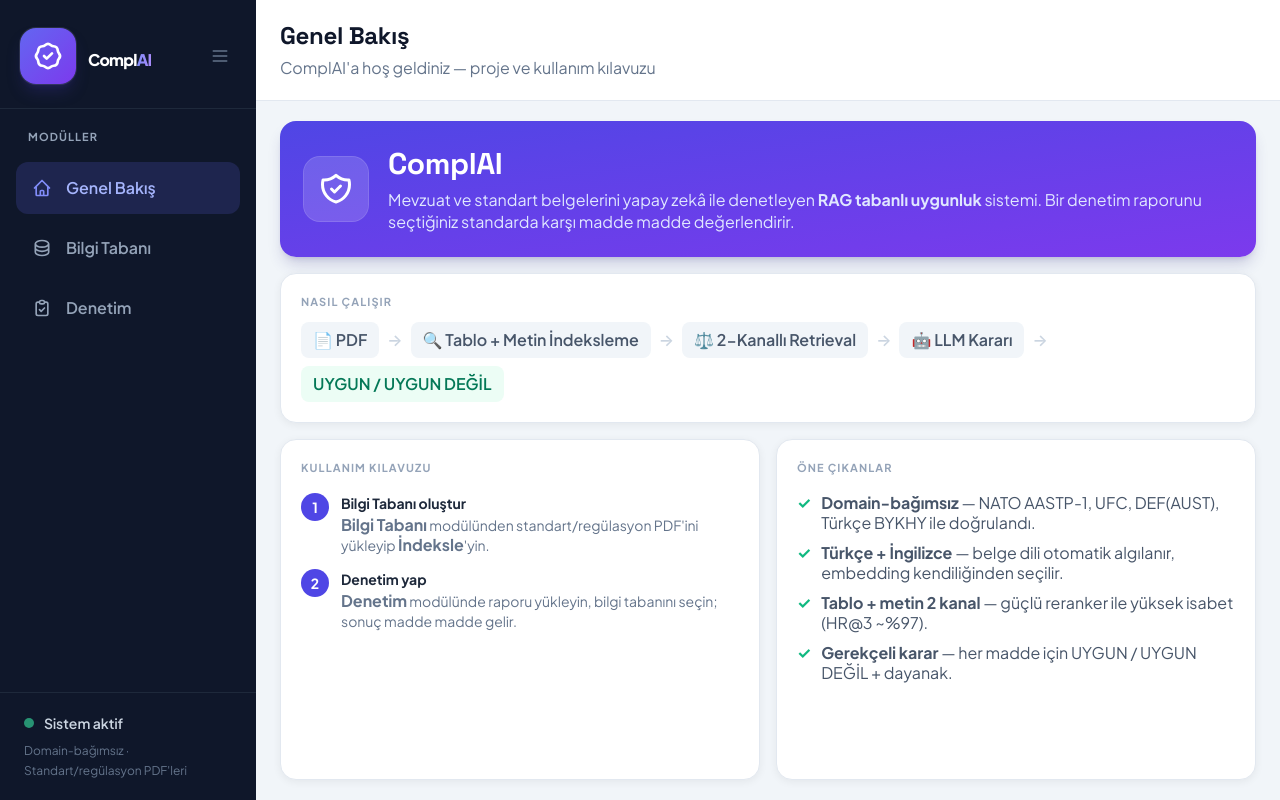
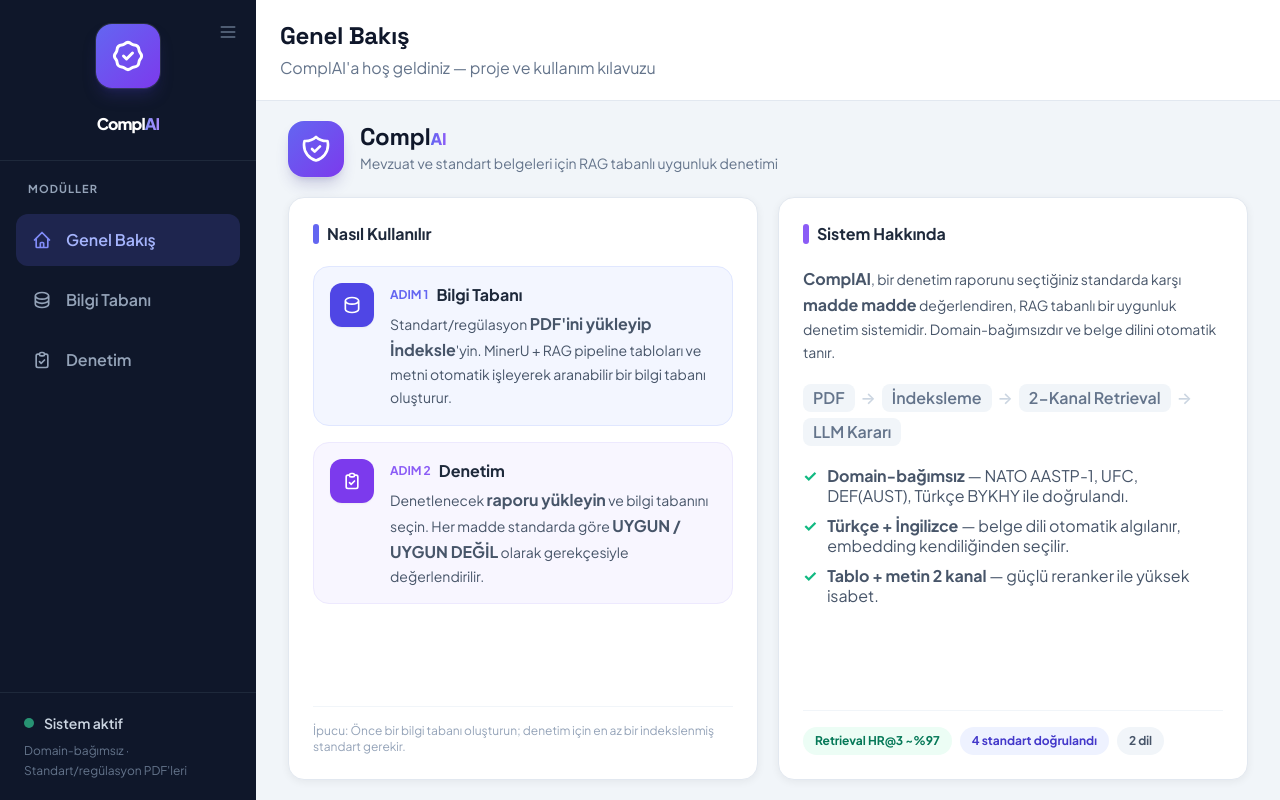
Before and after one commit to tatabey/GraduationProject, a FastAPI app: page / in a window 1280 px wide. Run offline with FastAPI, Linux system fonts and the light colour scheme; some libraries are stand-ins or nearby versions.

Commit message:
Arayuz: Genel Bakis yeniden tasarim (sol kullanim / sag sistem) + logo dikey-buyuk
- Genel Bakis profesyonel iki-sutun: SOL "Nasil Kullanilir" (2 modul karti, ikon+adim),
  SAG "Sistem Hakkinda" (tanim + mini pipeline + ozellikler + metrik rozetleri).
  Scrollsuz (grid lg:grid-cols-2, flex-1 min-h-0, kartlar flex-col).
- Logo+isim buyutuldu ve dikey-ortali yapildi: ikon w-16 ustte, marka text-4xl altta
  (isim yatay duzende sidebar'a sigmiyordu). Menu butonu absolute top-right'a alindi.

```diff
--- a/system/templates/index.html
+++ b/system/templates/index.html
@@ -80,27 +80,27 @@
          style="min-height:100vh;">
 
     <!-- Logo -->
-    <div class="px-5 pt-7 pb-6 border-b border-slate-800">
-      <div class="side-head flex items-center gap-3">
-        <div class="logo-icon w-14 h-14 rounded-2xl bg-gradient-to-br from-indigo-500 to-violet-600
+    <div class="relative px-5 pt-6 pb-6 border-b border-slate-800">
+      <button onclick="toggleSidebar()" title="Menüyü aç/kapat"
+              class="absolute top-4 right-3 z-10 w-8 h-8 flex items-center justify-center rounded-lg text-slate-500
+                     hover:bg-slate-800 hover:text-slate-200 transition-all">
+        <svg class="w-5 h-5" fill="none" stroke="currentColor" viewBox="0 0 24 24">
+          <path stroke-linecap="round" stroke-linejoin="round" stroke-width="2" d="M4 6h16M4 12h16M4 18h16"/>
+        </svg>
+      </button>
+      <div class="side-head flex flex-col items-center gap-3">
+        <div class="logo-icon w-16 h-16 rounded-2xl bg-gradient-to-br from-indigo-500 to-violet-600
                     flex items-center justify-center flex-shrink-0 shadow-lg shadow-indigo-900/40 ring-1 ring-white/10">
-          <svg class="w-8 h-8 text-white" fill="none" stroke="currentColor" viewBox="0 0 24 24">
+          <svg class="w-9 h-9 text-white" fill="none" stroke="currentColor" viewBox="0 0 24 24">
             <path stroke-linecap="round" stroke-linejoin="round" stroke-width="2"
                   d="M9 12l2 2 4-4M7.835 4.697a3.42 3.42 0 001.946-.806 3.42 3.42 0 014.438 0 3.42 3.42 0 001.946.806 3.42 3.42 0 013.138 3.138 3.42 3.42 0 00.806 1.946 3.42 3.42 0 010 4.438 3.42 3.42 0 00-.806 1.946 3.42 3.42 0 01-3.138 3.138 3.42 3.42 0 00-1.946.806 3.42 3.42 0 01-4.438 0 3.42 3.42 0 00-1.946-.806 3.42 3.42 0 01-3.138-3.138 3.42 3.42 0 00-.806-1.946 3.42 3.42 0 010-4.438 3.42 3.42 0 00.806-1.946 3.42 3.42 0 013.138-3.138z"/>
           </svg>
         </div>
-        <div class="side-label flex-1 min-w-0">
-          <div class="brand text-3xl font-extrabold leading-none tracking-tight">
+        <div class="side-label">
+          <div class="brand text-4xl font-extrabold leading-none tracking-tight">
             <span class="text-white">Compl</span><span class="bg-gradient-to-r from-indigo-400 to-violet-400 bg-clip-text text-transparent">AI</span>
           </div>
         </div>
-        <button onclick="toggleSidebar()" title="Menüyü aç/kapat"
-                class="w-8 h-8 flex items-center justify-center rounded-lg text-slate-500
-                       hover:bg-slate-800 hover:text-slate-200 transition-all flex-shrink-0">
-          <svg class="w-5 h-5" fill="none" stroke="currentColor" viewBox="0 0 24 24">
-            <path stroke-linecap="round" stroke-linejoin="round" stroke-width="2" d="M4 6h16M4 12h16M4 18h16"/>
-          </svg>
-        </button>
       </div>
     </div>
 
@@ -168,70 +168,117 @@
            SAYFA: Genel Bakış  (giriş ekranı — proje + kılavuz, scrollsuz)
       ══════════════════════════════════════════ -->
       <div id="tab-home" class="h-full overflow-hidden bg-slate-100">
-        <div class="h-full max-w-5xl mx-auto px-6 py-5 flex flex-col gap-4">
+        <div class="h-full max-w-6xl mx-auto w-full px-6 lg:px-8 py-5 flex flex-col gap-5">
 
-          <!-- Hero -->
-          <div class="rounded-2xl p-6 flex items-center gap-5 bg-gradient-to-br from-indigo-600 to-violet-600
-                      text-white shadow-lg shadow-indigo-900/20 flex-shrink-0">
-            <div class="w-16 h-16 rounded-2xl bg-white/15 ring-1 ring-white/25 flex items-center justify-center flex-shrink-0">
-              <svg class="w-9 h-9" fill="none" stroke="currentColor" viewBox="0 0 24 24">
+          <!-- Slim hero -->
+          <div class="flex items-center gap-4 flex-shrink-0">
+            <div class="w-14 h-14 rounded-2xl bg-gradient-to-br from-indigo-500 to-violet-600
+                        flex items-center justify-center flex-shrink-0 shadow-lg shadow-indigo-900/20 ring-1 ring-white/10">
+              <svg class="w-8 h-8 text-white" fill="none" stroke="currentColor" viewBox="0 0 24 24">
                 <path stroke-linecap="round" stroke-linejoin="round" stroke-width="2"
                       d="M9 12l2 2 4-4m5.618-4.016A11.955 11.955 0 0112 2.944a11.955 11.955 0 01-8.618 3.04A12.02 12.02 0 003 9c0 5.591 3.824 10.29 9 11.622 5.176-1.332 9-6.03 9-11.622 0-1.042-.133-2.052-.382-3.016z"/>
               </svg>
             </div>
             <div class="min-w-0">
-              <h2 class="font-display text-3xl font-extrabold leading-tight">ComplAI</h2>
-              <p class="text-indigo-100 mt-1.5 text-base leading-snug">
-                Mevzuat ve standart belgelerini yapay zekâ ile denetleyen <b>RAG tabanlı uygunluk</b> sistemi.
-                Bir denetim raporunu seçtiğiniz standarda karşı madde madde değerlendirir.
+              <h2 class="font-display text-2xl font-extrabold text-slate-900 leading-none">
+                Compl<span class="bg-gradient-to-r from-indigo-500 to-violet-500 bg-clip-text text-transparent">AI</span>
+              </h2>
+              <p class="text-slate-500 mt-1 text-sm">Mevzuat ve standart belgeleri için RAG tabanlı uygunluk denetimi</p>
+            </div>
+          </div>
+
+          <!-- İki sütun: SOL = modül kullanımı · SAĞ = sistem hakkında -->
+          <div class="grid grid-cols-1 lg:grid-cols-2 gap-5 flex-1 min-h-0">
+
+            <!-- SOL: Modüller nasıl kullanılır -->
+            <div class="card p-6 flex flex-col">
+              <div class="flex items-center gap-2 mb-5">
+                <span class="w-1.5 h-5 rounded-full bg-indigo-500"></span>
+                <p class="text-base font-bold text-slate-800">Nasıl Kullanılır</p>
+              </div>
+              <div class="space-y-4 flex-1">
+                <!-- Modül 1 -->
+                <div class="flex gap-4 p-4 rounded-2xl bg-indigo-50/70 border border-indigo-100">
+                  <div class="w-11 h-11 rounded-xl bg-indigo-600 flex items-center justify-center flex-shrink-0 shadow-sm">
+                    <svg class="w-5 h-5 text-white" fill="none" stroke="currentColor" viewBox="0 0 24 24">
+                      <path stroke-linecap="round" stroke-linejoin="round" stroke-width="2"
+                            d="M4 7v10c0 2.21 3.582 4 8 4s8-1.79 8-4V7M4 7c0 2.21 3.582 4 8 4s8-1.79 8-4M4 7c0-2.21 3.582-4 8-4s8 1.79 8 4"/>
+                    </svg>
+                  </div>
+                  <div class="min-w-0">
+                    <div class="flex items-center gap-2">
+                      <span class="text-xs font-bold text-indigo-500">ADIM 1</span>
+                      <span class="font-bold text-slate-800">Bilgi Tabanı</span>
+                    </div>
+                    <p class="text-sm text-slate-600 mt-1 leading-relaxed">
+                      Standart/regülasyon <b>PDF'ini yükleyip İndeksle</b>'yin. MinerU + RAG pipeline
+                      tabloları ve metni otomatik işleyerek aranabilir bir bilgi tabanı oluşturur.
                     </p>
                   </div>
                 </div>
+                <!-- Modül 2 -->
+                <div class="flex gap-4 p-4 rounded-2xl bg-violet-50/70 border border-violet-100">
+                  <div class="w-11 h-11 rounded-xl bg-violet-600 flex items-center justify-center flex-shrink-0 shadow-sm">
+                    <svg class="w-5 h-5 text-white" fill="none" stroke="currentColor" viewBox="0 0 24 24">
+                      <path stroke-linecap="round" stroke-linejoin="round" stroke-width="2"
+                            d="M9 5H7a2 2 0 00-2 2v12a2 2 0 002 2h10a2 2 0 002-2V7a2 2 0 00-2-2h-2M9 5a2 2 0 002 2h2a2 2 0 002-2M9 5a2 2 0 012-2h2a2 2 0 012 2m-6 9l2 2 4-4"/>
+                    </svg>
+                  </div>
+                  <div class="min-w-0">
+                    <div class="flex items-center gap-2">
+                      <span class="text-xs font-bold text-violet-500">ADIM 2</span>
+                      <span class="font-bold text-slate-800">Denetim</span>
+                    </div>
+                    <p class="text-sm text-slate-600 mt-1 leading-relaxed">
+                      Denetlenecek <b>raporu yükleyin</b> ve bilgi tabanını seçin. Her madde standarda göre
+                      <b>UYGUN / UYGUN DEĞİL</b> olarak gerekçesiyle değerlendirilir.
+                    </p>
+                  </div>
+                </div>
+              </div>
+              <p class="text-xs text-slate-400 mt-4 pt-4 border-t border-slate-100">
+                İpucu: Önce bir bilgi tabanı oluşturun; denetim için en az bir indekslenmiş standart gerekir.
+              </p>
+            </div>
 
-          <!-- Nasıl çalışır: pipeline -->
-          <div class="card p-5 flex-shrink-0">
-            <p class="sec mb-3">Nasıl Çalışır</p>
-            <div class="flex items-center gap-2 flex-wrap text-sm font-semibold text-slate-600">
-              <span class="px-3 py-2 rounded-lg bg-slate-100">📄 PDF</span>
+            <!-- SAĞ: Sistem hakkında -->
+            <div class="card p-6 flex flex-col">
+              <div class="flex items-center gap-2 mb-5">
+                <span class="w-1.5 h-5 rounded-full bg-violet-500"></span>
+                <p class="text-base font-bold text-slate-800">Sistem Hakkında</p>
+              </div>
+              <p class="text-sm text-slate-600 leading-relaxed">
+                <b>ComplAI</b>, bir denetim raporunu seçtiğiniz standarda karşı <b>madde madde</b> değerlendiren,
+                RAG tabanlı bir uygunluk denetim sistemidir. Domain-bağımsızdır ve belge dilini otomatik tanır.
+              </p>
+
+              <!-- Mini pipeline -->
+              <div class="flex items-center gap-1.5 flex-wrap text-xs font-semibold text-slate-500 my-5">
+                <span class="px-2.5 py-1.5 rounded-lg bg-slate-100">PDF</span>
                 <span class="text-slate-300">→</span>
-              <span class="px-3 py-2 rounded-lg bg-slate-100">🔍 Tablo + Metin İndeksleme</span>
+                <span class="px-2.5 py-1.5 rounded-lg bg-slate-100">İndeksleme</span>
                 <span class="text-slate-300">→</span>
-              <span class="px-3 py-2 rounded-lg bg-slate-100">⚖️ 2-Kanallı Retrieval</span>
+                <span class="px-2.5 py-1.5 rounded-lg bg-slate-100">2-Kanal Retrieval</span>
                 <span class="text-slate-300">→</span>
-              <span class="px-3 py-2 rounded-lg bg-slate-100">🤖 LLM Kararı</span>
-              <span class="text-slate-300">→</span>
-              <span class="px-3 py-2 rounded-lg bg-emerald-50 text-emerald-700">UYGUN / UYGUN DEĞİL</span>
+                <span class="px-2.5 py-1.5 rounded-lg bg-slate-100">LLM Kararı</span>
+              </div>
+
+              <!-- Özellikler -->
+              <ul class="space-y-2.5 text-sm text-slate-600 flex-1">
+                <li class="flex gap-2.5"><span class="text-emerald-500 font-bold flex-shrink-0">✓</span> <span><b>Domain-bağımsız</b> — NATO AASTP-1, UFC, DEF(AUST), Türkçe BYKHY ile doğrulandı.</span></li>
+                <li class="flex gap-2.5"><span class="text-emerald-500 font-bold flex-shrink-0">✓</span> <span><b>Türkçe + İngilizce</b> — belge dili otomatik algılanır, embedding kendiliğinden seçilir.</span></li>
+                <li class="flex gap-2.5"><span class="text-emerald-500 font-bold flex-shrink-0">✓</span> <span><b>Tablo + metin 2 kanal</b> — güçlü reranker ile yüksek isabet.</span></li>
+              </ul>
+
+              <!-- Metrik rozetleri -->
+              <div class="flex gap-2 flex-wrap mt-5 pt-4 border-t border-slate-100">
+                <span class="px-3 py-1.5 rounded-full bg-emerald-50 text-emerald-700 text-xs font-bold">Retrieval HR@3 ~%97</span>
+                <span class="px-3 py-1.5 rounded-full bg-indigo-50 text-indigo-700 text-xs font-bold">4 standart doğrulandı</span>
+                <span class="px-3 py-1.5 rounded-full bg-slate-100 text-slate-600 text-xs font-bold">2 dil</span>
               </div>
             </div>
 
-          <!-- Kullanım + Öne çıkanlar -->
-          <div class="grid grid-cols-1 lg:grid-cols-2 gap-4 flex-1 min-h-0">
-            <div class="card p-5">
-              <p class="sec mb-4">Kullanım Kılavuzu</p>
-              <ol class="space-y-3.5">
-                <li class="flex gap-3">
-                  <span class="w-7 h-7 rounded-full bg-indigo-600 text-white text-sm font-bold flex items-center justify-center flex-shrink-0">1</span>
-                  <div><div class="font-bold text-slate-800 text-sm">Bilgi Tabanı oluştur</div>
-                    <div class="text-sm text-slate-500 mt-0.5"><b>Bilgi Tabanı</b> modülünden standart/regülasyon PDF'ini yükleyip <b>İndeksle</b>'yin.</div></div>
-                </li>
-                <li class="flex gap-3">
-                  <span class="w-7 h-7 rounded-full bg-indigo-600 text-white text-sm font-bold flex items-center justify-center flex-shrink-0">2</span>
-                  <div><div class="font-bold text-slate-800 text-sm">Denetim yap</div>
-                    <div class="text-sm text-slate-500 mt-0.5"><b>Denetim</b> modülünde raporu yükleyin, bilgi tabanını seçin; sonuç madde madde gelir.</div></div>
-                </li>
-              </ol>
           </div>
-            <div class="card p-5">
-              <p class="sec mb-4">Öne Çıkanlar</p>
-              <ul class="space-y-2.5 text-sm text-slate-600">
-                <li class="flex gap-2.5"><span class="text-emerald-500 font-bold">✓</span> <span><b>Domain-bağımsız</b> — NATO AASTP-1, UFC, DEF(AUST), Türkçe BYKHY ile doğrulandı.</span></li>
-                <li class="flex gap-2.5"><span class="text-emerald-500 font-bold">✓</span> <span><b>Türkçe + İngilizce</b> — belge dili otomatik algılanır, embedding kendiliğinden seçilir.</span></li>
-                <li class="flex gap-2.5"><span class="text-emerald-500 font-bold">✓</span> <span><b>Tablo + metin 2 kanal</b> — güçlü reranker ile yüksek isabet (HR@3 ~%97).</span></li>
-                <li class="flex gap-2.5"><span class="text-emerald-500 font-bold">✓</span> <span><b>Gerekçeli karar</b> — her madde için UYGUN / UYGUN DEĞİL + dayanak.</span></li>
-              </ul>
-            </div>
-          </div>
-
         </div>
       </div>
 
```
Also changed, not shown: system/docs/ARAYUZ_DEGISIKLIKLERI.md (+20 -0 lines). Lines whose indentation alone changed are shown as unchanged.
